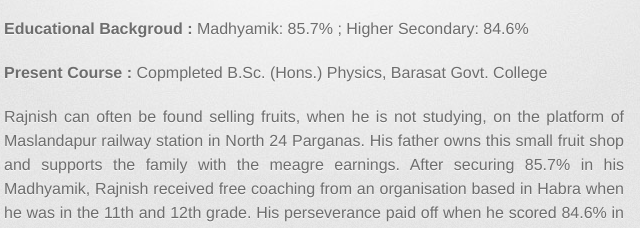
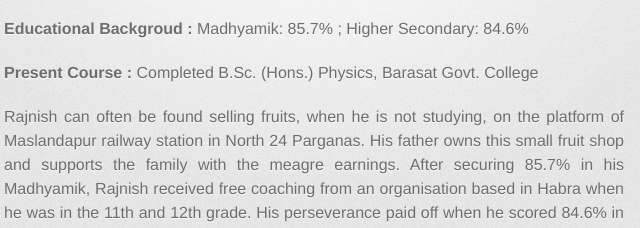
Before and after one commit to srijansujan/rajnishkundu, a plain HTML site: page index.html in a window 1280 px wide. Shown: the part 399-627 px from the top of the page, 326-966 px from the left. Drawn offline with Linux system fonts and the light colour scheme; a web font is replaced by a local one.

Commit message:
Update index.html

```diff
--- a/index.html
+++ b/index.html
@@ -41,7 +41,7 @@
 
 <p><strong>Educational Backgroud :</strong> Madhyamik: 85.7% ; Higher Secondary: 84.6% </p>
 
-<p><strong>Present Course :</strong> Copmpleted B.Sc. (Hons.) Physics, Barasat Govt. College</p>
+<p><strong>Present Course :</strong> Completed B.Sc. (Hons.) Physics, Barasat Govt. College</p>
 
 <p align="justify"> Rajnish can often be found selling fruits, when he is not studying, on the platform of Maslandapur railway station in North 24 Parganas. His father owns this small fruit shop and supports the family with the meagre earnings. After securing 85.7% in his Madhyamik, Rajnish received free coaching from an organisation based in Habra when he was in the 11th and 12th grade. His perseverance paid off when he scored 84.6% in the H.S Examinations and got admitted to Barasat Govt. College for a bachelor’s in Physics in 2015. Srijan Sujan has extended its full support to Rajnish since 2015. </p>
 
```
